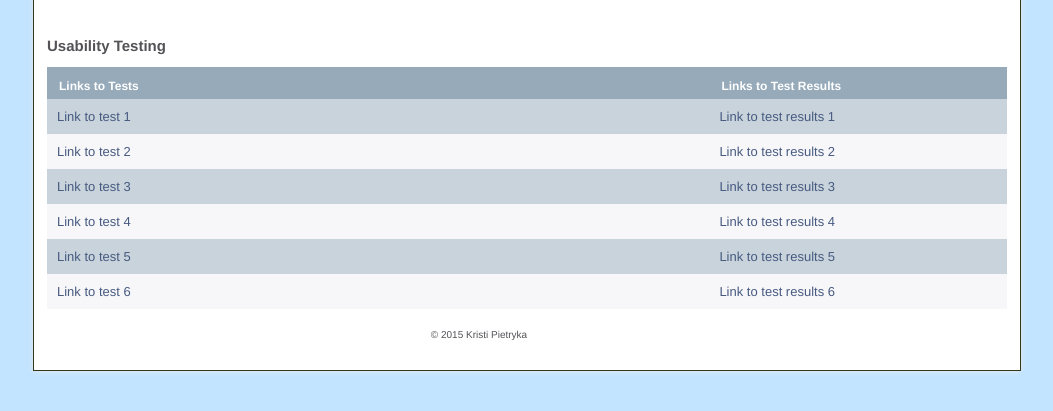
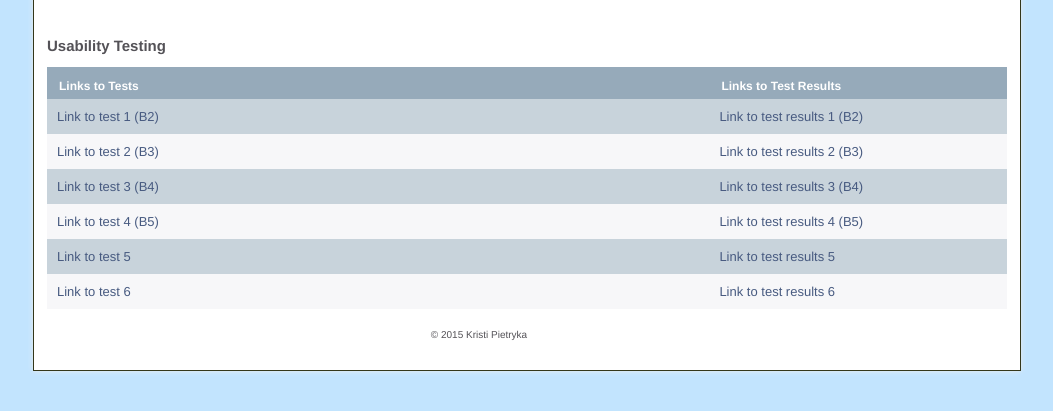
Before and after one commit to kpietryka/WIU-1504, a plain HTML site: page LandingPage/index.html in a window 1280 px wide. Shown: the part 367-778 px from the top of the page, without its empty margins (113-1166 px from the left). Drawn offline with Linux system fonts and the light colour scheme.

Commit message:
Added links to B5 tests

```diff
--- a/LandingPage/index.html
+++ b/LandingPage/index.html
@@ -38,20 +38,20 @@
        </thead>
        <tbody>
           <tr class="odd">
-             <td><a href="https://usabilityhub.com/do/108f58fdba0a/929f">Link to test 1</a></td>
-             <td><a href="https://usabilityhub.com/tests/108f58fdba0a/results/6550dd6e1a4">Link to test results 1</a></td>
+             <td><a href="https://usabilityhub.com/do/108f58fdba0a/929f">Link to test 1 (B2)</a></td>
+             <td><a href="https://usabilityhub.com/tests/108f58fdba0a/results/6550dd6e1a4">Link to test results 1 (B2)</a></td>
           </tr>
           <tr>
-             <td><a href="https://usabilityhub.com/do/8698356b3cd8/1619">Link to test 2</a></td>
-             <td><a href="https://usabilityhub.com/tests/8698356b3cd8/results/812a52ec88fc">Link to test results 2</a></td>
+             <td><a href="https://usabilityhub.com/do/8698356b3cd8/1619">Link to test 2 (B3)</a></td>
+             <td><a href="https://usabilityhub.com/tests/8698356b3cd8/results/812a52ec88fc">Link to test results 2 (B3)</a></td>
           </tr>
           <tr class="odd">
-             <td><a href="https://usabilityhub.com/do/8674ddc776e1/4a3f">Link to test 3</a></td>
-             <td><a href="https://usabilityhub.com/tests/8674ddc776e1/results/b0ac4cbd1a2">Link to test results 3</a></td>
+             <td><a href="https://usabilityhub.com/do/8674ddc776e1/4a3f">Link to test 3 (B4)</a></td>
+             <td><a href="https://usabilityhub.com/tests/8674ddc776e1/results/b0ac4cbd1a2">Link to test results 3 (B4)</a></td>
           </tr>
           <tr>
-             <td><a href="#">Link to test 4</a></td>
-             <td><a href="#">Link to test results 4</a></td>
+             <td><a href="https://usabilityhub.com/do/3c23433167e7/bff">Link to test 4 (B5)</a></td>
+             <td><a href="https://usabilityhub.com/tests/3c23433167e7/results/ea8f94de9088">Link to test results 4 (B5)</a></td>
           </tr>
           <tr class="odd">
              <td><a href="#">Link to test 5</a></td>
```
